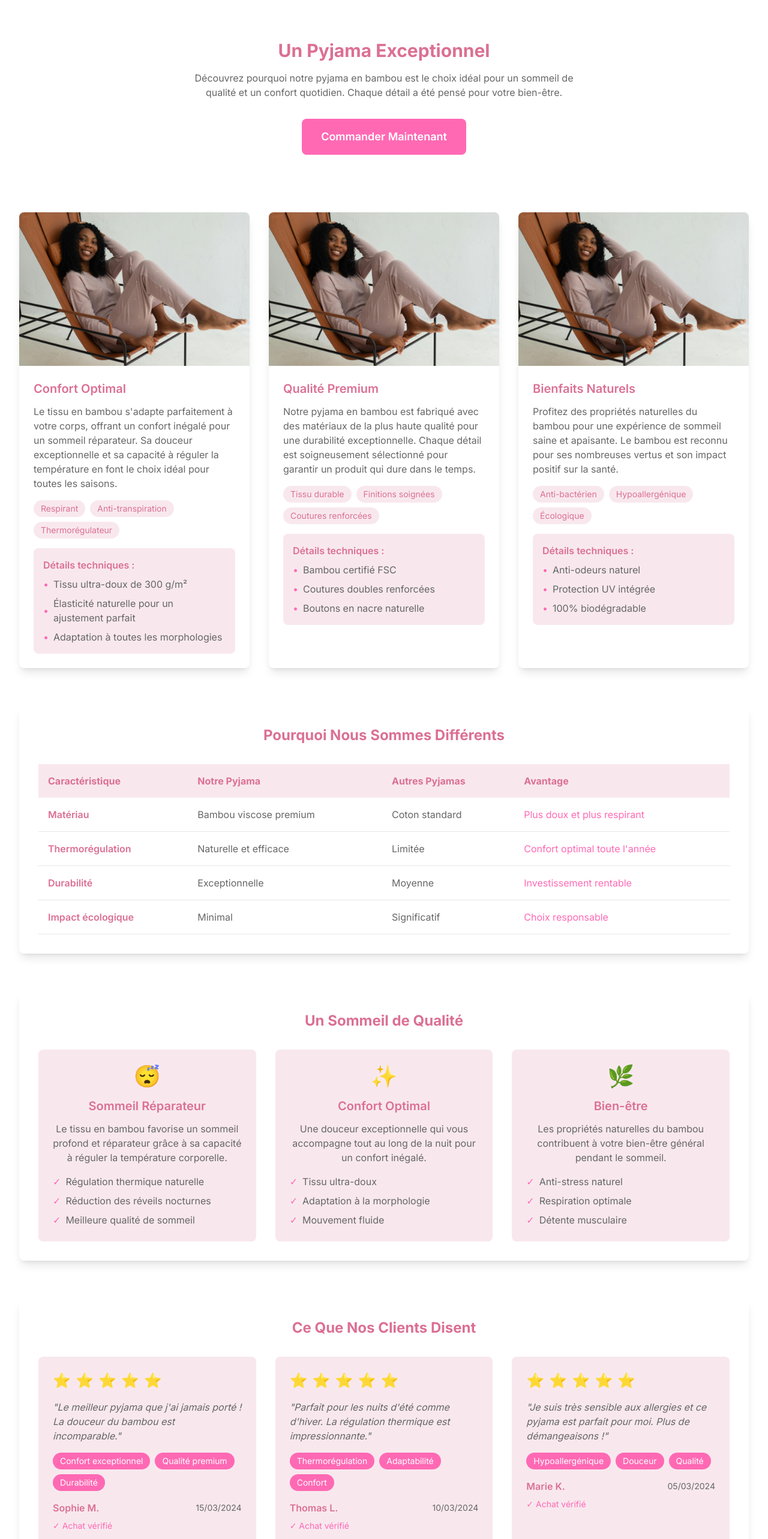
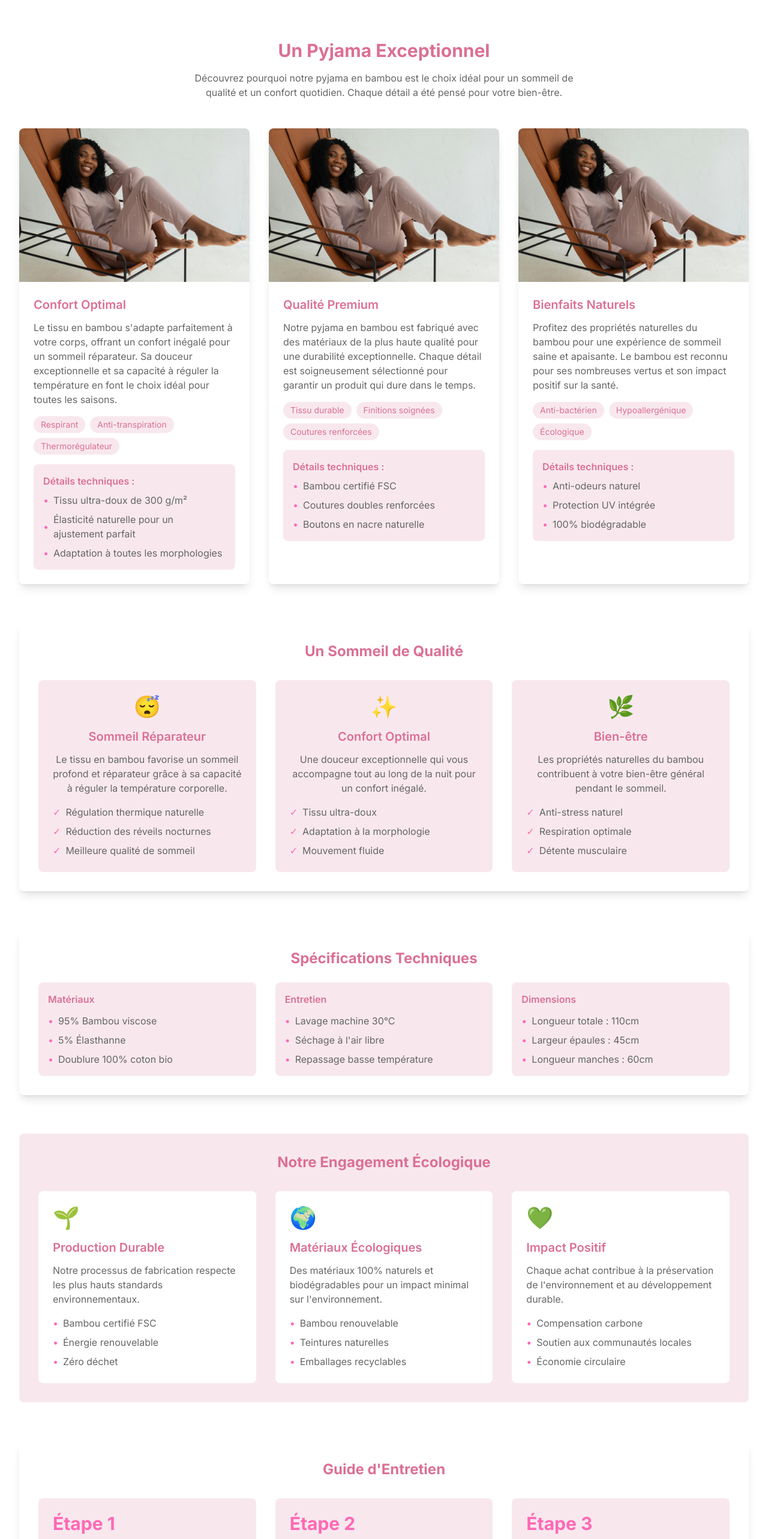
Before and after one commit to chomphoo-lebeux/woo-onepage-front, a Next.js app: page / in a window 1280 px wide. Shown: the part 2172-4738 px from the top of the page at 60% size. Built offline with nearby package versions, Linux system fonts and the light colour scheme.

Commit message:
Refactor ProductGallerySection layout by simplifying header structure, enhancing specifications display, and improving ecological commitment section.

```diff
--- a/src/components/ProductGallerySection.tsx
+++ b/src/components/ProductGallerySection.tsx
@@ -270,20 +270,15 @@ export default function ProductGallerySection() {
   return (
     <section className="py-20 bg-background">
       <div className="max-w-7xl mx-auto px-4 sm:px-6 lg:px-8">
-        {/* En-tête avec CTA principal */}
-        <div className="text-center mb-16">
-          <h2 className="text-3xl font-bold mb-4 text-primary-dark">
-            Un Pyjama Exceptionnel
-          </h2>
-          <p className="text-center text-light mb-8 max-w-2xl mx-auto">
-            Découvrez pourquoi notre pyjama en bambou est le choix idéal pour un sommeil de qualité et un confort quotidien. Chaque détail a été pensé pour votre bien-être.
-          </p>
-          <button className="btn-primary px-8 py-4 rounded-lg text-lg font-semibold mb-8">
-            Commander Maintenant
-          </button>
-        </div>
+        {/* En-tête */}
+        <h2 className="text-3xl font-bold text-center mb-4 text-primary-dark">
+          Un Pyjama Exceptionnel
+        </h2>
+        <p className="text-center text-light mb-12 max-w-2xl mx-auto">
+          Découvrez pourquoi notre pyjama en bambou est le choix idéal pour un sommeil de qualité et un confort quotidien. Chaque détail a été pensé pour votre bien-être.
+        </p>
 
-        {/* Caractéristiques principales - Mise en avant immédiate */}
+        {/* Caractéristiques principales */}
         <div className="grid grid-cols-1 md:grid-cols-2 lg:grid-cols-3 gap-8 mb-16">
           {productFeatures.map((feature, index) => (
             <div key={index} className="bg-white rounded-lg overflow-hidden shadow-lg transition-transform hover:scale-105">
@@ -321,36 +316,7 @@ export default function ProductGallerySection() {
           ))}
         </div>
 
-        {/* Comparaison - Pour convaincre rapidement */}
-        <div className="bg-white rounded-lg shadow-lg p-8 mb-16">
-          <h3 className="text-2xl font-bold mb-8 text-primary-dark text-center">
-            Pourquoi Nous Sommes Différents
-          </h3>
-          <div className="overflow-x-auto">
-            <table className="w-full">
-              <thead>
-                <tr className="bg-secondary">
-                  <th className="p-4 text-left text-primary-dark">Caractéristique</th>
-                  <th className="p-4 text-left text-primary-dark">Notre Pyjama</th>
-                  <th className="p-4 text-left text-primary-dark">Autres Pyjamas</th>
-                  <th className="p-4 text-left text-primary-dark">Avantage</th>
-                </tr>
-              </thead>
-              <tbody>
-                {comparisonFeatures.map((feature, index) => (
-                  <tr key={index} className="border-b border-gray-200">
-                    <td className="p-4 font-semibold text-primary-dark">{feature.feature}</td>
-                    <td className="p-4 text-light">{feature.ourProduct}</td>
-                    <td className="p-4 text-light">{feature.others}</td>
-                    <td className="p-4 text-primary">{feature.advantage}</td>
-                  </tr>
-                ))}
-              </tbody>
-            </table>
-          </div>
-        </div>
-
-        {/* Bénéfices pour le sommeil - Renforcer la valeur */}
+        {/* Bénéfices pour le sommeil */}
         <div className="bg-white rounded-lg shadow-lg p-8 mb-16">
           <h3 className="text-2xl font-bold mb-8 text-primary-dark text-center">
             Un Sommeil de Qualité
@@ -374,7 +340,106 @@ export default function ProductGallerySection() {
           </div>
         </div>
 
-        {/* Avis Clients - Social Proof */}
+        {/* Spécifications techniques */}
+        <div className="bg-white rounded-lg shadow-lg p-8 mb-16">
+          <h3 className="text-2xl font-bold mb-6 text-primary-dark text-center">
+            Spécifications Techniques
+          </h3>
+          <div className="grid grid-cols-1 md:grid-cols-3 gap-8">
+            {specifications.map((spec, index) => (
+              <div key={index} className="p-4 bg-secondary rounded-lg">
+                <h4 className="font-semibold mb-3 text-primary-dark">{spec.category}</h4>
+                <ul className="space-y-2">
+                  {spec.items.map((item, idx) => (
+                    <li key={idx} className="flex items-center text-light">
+                      <span className="text-primary mr-2">•</span>
+                      {item}
+                    </li>
+                  ))}
+                </ul>
+              </div>
+            ))}
+          </div>
+        </div>
+
+        {/* Engagement écologique */}
+        <div className="bg-secondary rounded-lg p-8 mb-16">
+          <h3 className="text-2xl font-bold mb-8 text-primary-dark text-center">
+            Notre Engagement Écologique
+          </h3>
+          <div className="grid grid-cols-1 md:grid-cols-3 gap-8">
+            {ecoFeatures.map((feature, index) => (
+              <div key={index} className="bg-white rounded-lg p-6">
+                <div className="text-4xl mb-4">{feature.icon}</div>
+                <h4 className="text-xl font-semibold mb-3 text-primary-dark">{feature.title}</h4>
+                <p className="text-light mb-4">{feature.description}</p>
+                <ul className="space-y-2">
+                  {feature.points.map((point, idx) => (
+                    <li key={idx} className="flex items-center text-light">
+                      <span className="text-primary mr-2">•</span>
+                      {point}
+                    </li>
+                  ))}
+                </ul>
+              </div>
+            ))}
+          </div>
+        </div>
+
+        {/* Guide d'entretien */}
+        <div className="bg-white rounded-lg shadow-lg p-8 mb-16">
+          <h3 className="text-2xl font-bold mb-8 text-primary-dark text-center">
+            Guide d'Entretien
+          </h3>
+          <div className="grid grid-cols-1 md:grid-cols-3 gap-8">
+            {careInstructions.map((instruction, index) => (
+              <div key={index} className="p-6 bg-secondary rounded-lg">
+                <div className="text-3xl font-bold text-primary mb-4">Étape {instruction.step}</div>
+                <h4 className="text-xl font-semibold mb-3 text-primary-dark">{instruction.title}</h4>
+                <p className="text-light mb-4">{instruction.description}</p>
+                <ul className="space-y-2">
+                  {instruction.tips.map((tip, idx) => (
+                    <li key={idx} className="flex items-center text-light">
+                      <span className="text-primary mr-2">•</span>
+                      {tip}
+                    </li>
+                  ))}
+                </ul>
+              </div>
+            ))}
+          </div>
+        </div>
+
+        {/* Avantages supplémentaires */}
+        <div className="bg-secondary rounded-lg p-8 mb-16">
+          <h3 className="text-2xl font-bold mb-6 text-primary-dark text-center">
+            Pourquoi Choisir Notre Pyjama ?
+          </h3>
+          <div className="grid grid-cols-1 md:grid-cols-2 lg:grid-cols-4 gap-6">
+            <div className="text-center">
+              <div className="text-4xl mb-3">🌱</div>
+              <h4 className="font-semibold mb-2 text-primary-dark">Écologique</h4>
+              <p className="text-light">Fabrication respectueuse de l'environnement</p>
+            </div>
+            <div className="text-center">
+              <div className="text-4xl mb-3">💫</div>
+              <h4 className="font-semibold mb-2 text-primary-dark">Confortable</h4>
+              <p className="text-light">Adaptation parfaite à votre morphologie</p>
+            </div>
+            <div className="text-center">
+              <div className="text-4xl mb-3">✨</div>
+              <h4 className="font-semibold mb-2 text-primary-dark">Durable</h4>
+              <p className="text-light">Qualité premium pour une longue durée de vie</p>
+            </div>
+            <div className="text-center">
+              <div className="text-4xl mb-3">🌟</div>
+              <h4 className="font-semibold mb-2 text-primary-dark">Sain</h4>
+              <p className="text-light">Propriétés naturelles bénéfiques</p>
+            </div>
+          </div>
+        </div>
+
+        {/* Avis Clients */}
         <div className="bg-white rounded-lg shadow-lg p-8 mb-16">
           <h3 className="text-2xl font-bold mb-8 text-primary-dark text-center">
             Ce Que Nos Clients Disent
@@ -411,7 +476,7 @@ export default function ProductGallerySection() {
           </div>
         </div>
 
-        {/* Guide des Tailles - Information pratique */}
+        {/* Guide des Tailles */}
         <div className="bg-secondary rounded-lg p-8 mb-16">
           <h3 className="text-2xl font-bold mb-8 text-primary-dark text-center">
             Guide des Tailles
@@ -442,60 +507,43 @@ export default function ProductGallerySection() {
           </div>
         </div>
 
-        {/* Spécifications techniques - Détails importants */}
+        {/* Comparaison */}
         <div className="bg-white rounded-lg shadow-lg p-8 mb-16">
-          <h3 className="text-2xl font-bold mb-6 text-primary-dark text-center">
-            Spécifications Techniques
+          <h3 className="text-2xl font-bold mb-8 text-primary-dark text-center">
+            Pourquoi Nous Sommes Différents
           </h3>
-          <div className="grid grid-cols-1 md:grid-cols-3 gap-8">
-            {specifications.map((spec, index) => (
-              <div key={index} className="p-4 bg-secondary rounded-lg">
-                <h4 className="font-semibold mb-3 text-primary-dark">{spec.category}</h4>
-                <ul className="space-y-2">
-                  {spec.items.map((item, idx) => (
-                    <li key={idx} className="flex items-center text-light">
-                      <span className="text-primary mr-2">•</span>
-                      {item}
-                    </li>
-                  ))}
-                </ul>
-              </div>
-            ))}
+          <div className="overflow-x-auto">
+            <table className="w-full">
+              <thead>
+                <tr className="bg-secondary">
+                  <th className="p-4 text-left text-primary-dark">Caractéristique</th>
+                  <th className="p-4 text-left text-primary-dark">Notre Pyjama</th>
+                  <th className="p-4 text-left text-primary-dark">Autres Pyjamas</th>
+                  <th className="p-4 text-left text-primary-dark">Avantage</th>
+                </tr>
+              </thead>
+              <tbody>
+                {comparisonFeatures.map((feature, index) => (
+                  <tr key={index} className="border-b border-gray-200">
+                    <td className="p-4 font-semibold text-primary-dark">{feature.feature}</td>
+                    <td className="p-4 text-light">{feature.ourProduct}</td>
+                    <td className="p-4 text-light">{feature.others}</td>
+                    <td className="p-4 text-primary">{feature.advantage}</td>
+                  </tr>
+                ))}
+              </tbody>
+            </table>
           </div>
         </div>
 
-        {/* Engagement écologique - Valeurs */}
+        {/* FAQ */}
         <div className="bg-secondary rounded-lg p-8 mb-16">
-          <h3 className="text-2xl font-bold mb-8 text-primary-dark text-center">
-            Notre Engagement Écologique
-          </h3>
-          <div className="grid grid-cols-1 md:grid-cols-3 gap-8">
-            {ecoFeatures.map((feature, index) => (
-              <div key={index} className="bg-white rounded-lg p-6">
-                <div className="text-4xl mb-4">{feature.icon}</div>
-                <h4 className="text-xl font-semibold mb-3 text-primary-dark">{feature.title}</h4>
-                <p className="text-light mb-4">{feature.description}</p>
-                <ul className="space-y-2">
-                  {feature.points.map((point, idx) => (
-                    <li key={idx} className="flex items-center text-light">
-                      <span className="text-primary mr-2">•</span>
-                      {point}
-                    </li>
-                  ))}
-                </ul>
-              </div>
-            ))}
-          </div>
-        </div>
-
-        {/* FAQ - Répondre aux questions */}
-        <div className="bg-white rounded-lg shadow-lg p-8 mb-16">
           <h3 className="text-2xl font-bold mb-8 text-primary-dark text-center">
             Questions Fréquentes
           </h3>
           <div className="space-y-6">
             {faqItems.map((faq, index) => (
-              <div key={index} className="bg-secondary rounded-lg p-6">
+              <div key={index} className="bg-white rounded-lg p-6">
                 <h4 className="text-xl font-semibold mb-3 text-primary-dark">
                   {faq.question}
                 </h4>
@@ -505,7 +553,7 @@ export default function ProductGallerySection() {
           </div>
         </div>
 
-        {/* Call to Action Final - Conversion */}
+        {/* Call to Action Final */}
         <div className="text-center bg-white rounded-lg shadow-lg p-8">
           <h3 className="text-2xl font-bold mb-4 text-primary-dark">
             Prêt à Découvrir le Confort Exceptionnel ?
```
